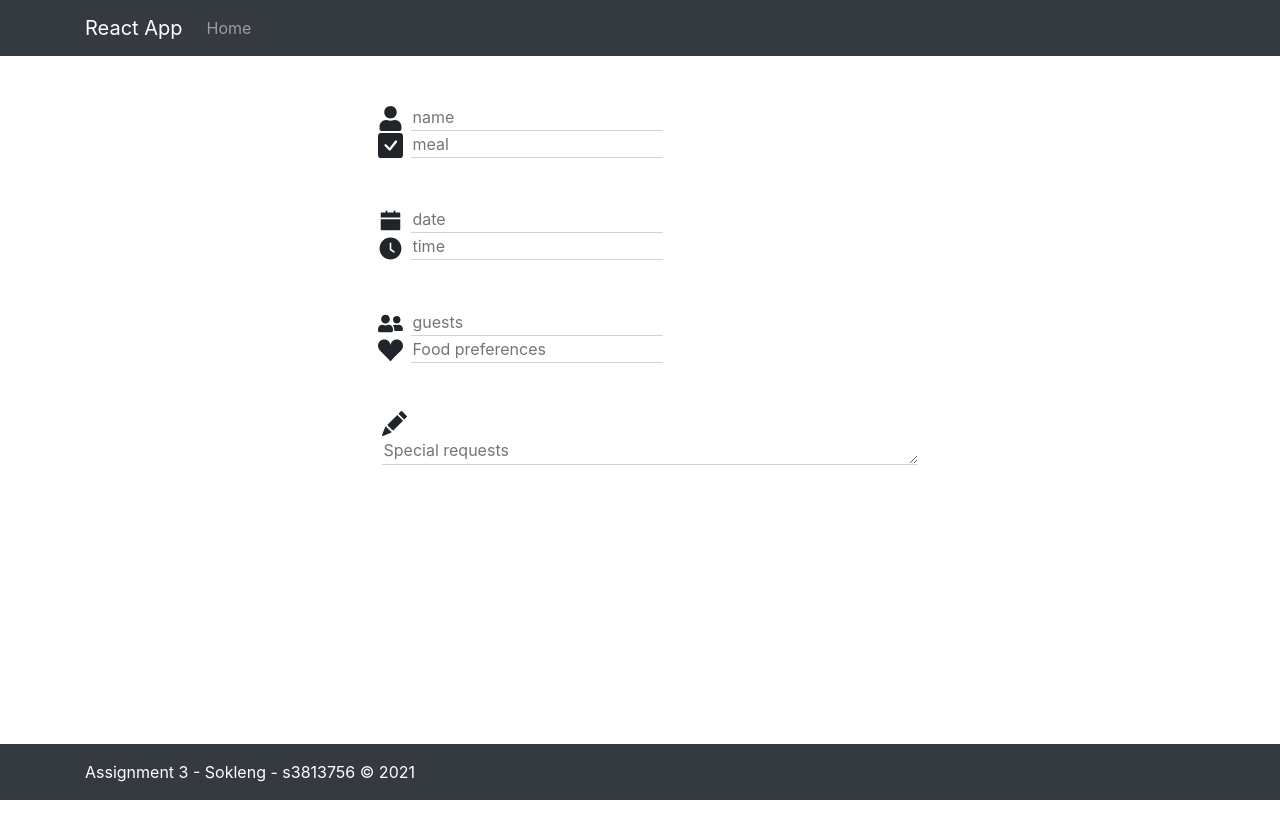
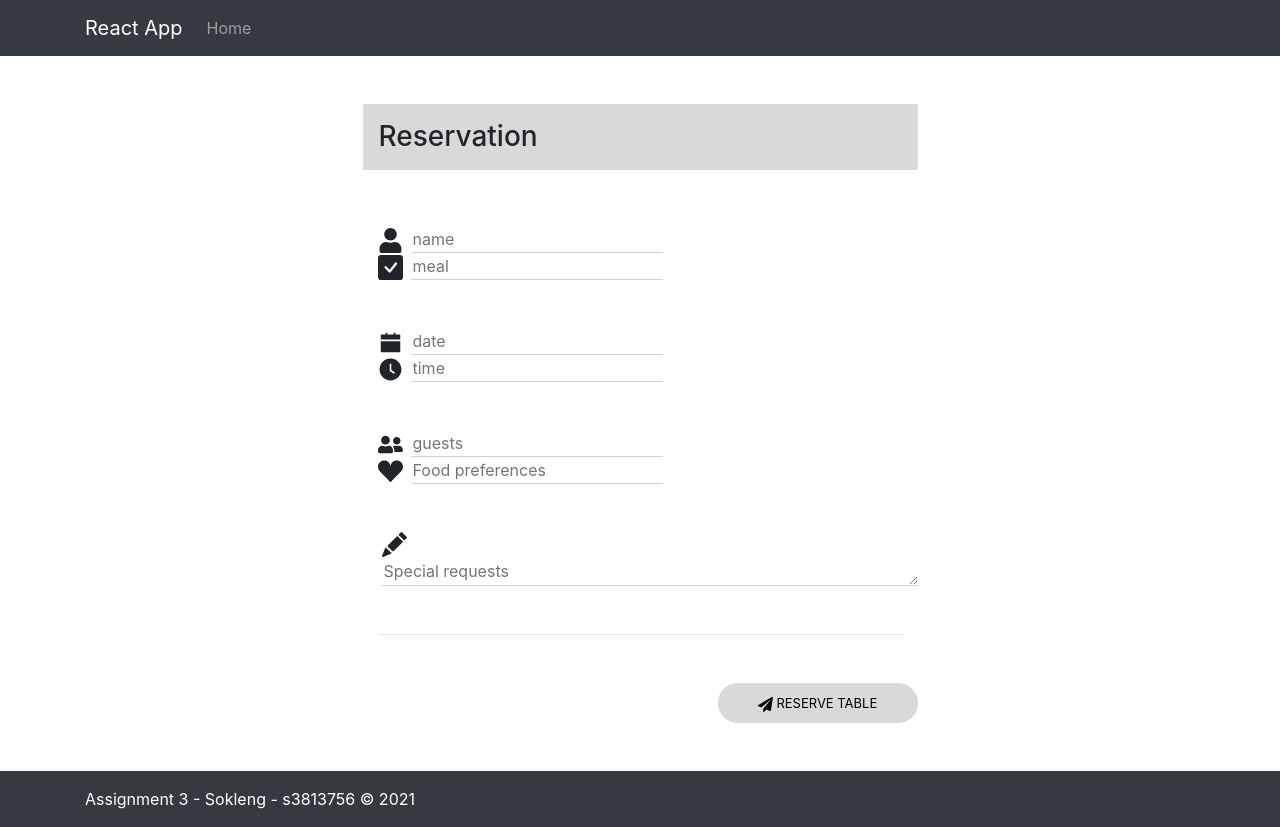
Before and after one commit to rmit-fwp-s2-2021/s3813756-a3, a React (Create React App) app: page / in a window 1280 px wide. Before the commit the page ends 800 px from the top, so only its background shows below. Built offline with nearby package versions, Linux system fonts and the light colour scheme.

Commit message:
fix layout

```diff
--- a/src/components/Home.js
+++ b/src/components/Home.js
@@ -6,16 +6,30 @@ import { AiFillClockCircle } from "react-icons/ai";
 import { FaUserFriends } from "react-icons/fa";
 import { BsSuitHeartFill } from "react-icons/bs";
 import { BsFillPencilFill } from "react-icons/bs";
+import { FaPaperPlane } from "react-icons/fa";
 
 
 
 function Home() {
+  const button = {
+    borderRadius: "30px",
+    width: "200px",
+    height: "40px",
+    color: "black",
+    fontSize: "13px",
+    backgroundColor: "#d9d9d9"
+
+  }
   const style = {
     border: 0,
     outline: 0,
     background: "transparent",
     borderBottom: "1px solid lightgrey"
   };
+  const bg = {
+    backgroundColor: "#d9d9d9"
+  };
+
   const handleSubmit = (event) => {
     event.preventDefault();
   }
@@ -24,41 +38,51 @@ function Home() {
     <div>
       <form onSubmit={handleSubmit}>
         <div className="col-md-6 offset-md-3">
+          <div className="row mt-5 mb-5 ">
+            <h3 className="p-3 mb-2 text-black w-100" style={bg}>Reservation</h3>
+          </div>
           <div className="row mt-5 mb-5">
             <div className="col">
-              <FaUser size={25} className="mr-2"/>
-              <input name="name" id=" " style={style} placeholder="name"/>
+              <FaUser size={25} className="mr-2" />
+              <input name="name" id=" " style={style} placeholder="name" />
             </div>
             <div className="col">
-              <BsFillCheckSquareFill size={25} className="mr-2"/>
-              <input name="meal" id=" " style={style} placeholder="meal"/>
+              <BsFillCheckSquareFill size={25} className="mr-2" />
+              <input name="meal" id=" " style={style} placeholder="meal" />
             </div>
           </div>
           <div className="row mt-5 mb-5">
             <div className="col">
-              <AiFillCalendar size={25} className="mr-2"/>
-              <input name=" " id=" "  style={style} placeholder="date"/>
+              <AiFillCalendar size={25} className="mr-2" />
+              <input name=" " id=" " style={style} placeholder="date" />
             </div>
             <div className="col">
-              <AiFillClockCircle size={25} className="mr-2"/>
-              <input name=" " id=" " style={style} placeholder="time"/>
+              <AiFillClockCircle size={25} className="mr-2" />
+              <input name=" " id=" " style={style} placeholder="time" />
             </div>
           </div>
           <div className="row mt-5 mb-5">
             <div className="col">
-              <FaUserFriends size={25} className="mr-2"/>
-              <input name=" " id=" " style={style} placeholder="guests"/>
+              <FaUserFriends size={25} className="mr-2" />
+              <input name=" " id=" " style={style} placeholder="guests" />
             </div>
             <div className="col">
-              <BsSuitHeartFill size={25} className="mr-2"/>
-              <input name=" " id=" " style={style} placeholder="Food preferences"/>
+              <BsSuitHeartFill size={25} className="mr-2" />
+              <input name=" " id=" " style={style} placeholder="Food preferences" />
             </div>
           </div>
           <div className="row mt-5 mb-5 ml-1">
-            <BsFillPencilFill size={25} />
+            <BsFillPencilFill size={25} className="mr-2"/>
             <textarea id="" rows="1" cols="65" style={style} placeholder="Special requests"></textarea>
           </div>
+          <hr></hr>
+          <div className="row mt-5 mb-5 ml-1">
+            <hr></hr>
+            <button type="submit" style={button} className="btn">
+              <FaPaperPlane size={15} /> RESERVE TABLE
+            </button>
           </div>
+        </div>
       </form>
     </div>
   );
```
